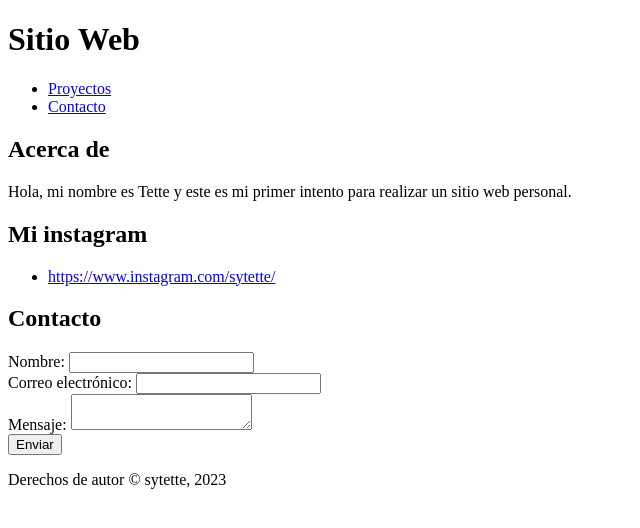
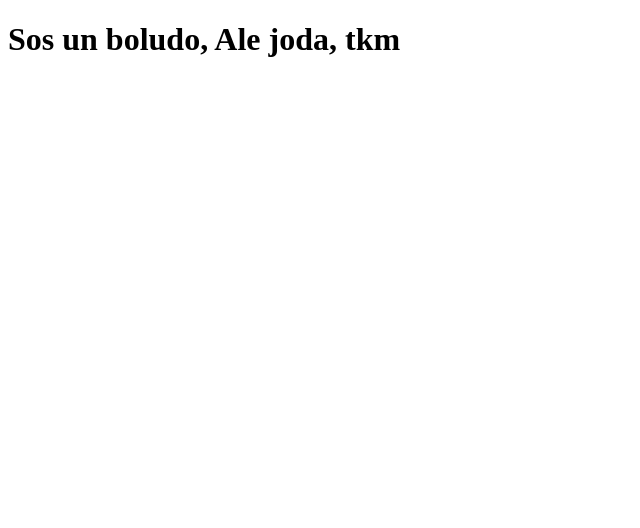
Before and after one commit to sytette/0128, a plain HTML site: page index.html in a window 1280 px wide. Shown: the whole page, without its empty margins (0-640 px from the left). Drawn offline with Linux system fonts and the light colour scheme.

Commit message:
Update index.html
Signed-off-by: sytette <131119137+sytette@users.noreply.github.com>

```diff
--- a/index.html
+++ b/index.html
@@ -1,51 +1,46 @@
 <!DOCTYPE html>
 <html>
   <head>
-    <title>Mi Sitio Web</title>
+    <title>Mi Página</title>
     <meta charset="UTF-8">
-    <meta name="description" content="Mi sitio web personal">
-    <meta name="keywords" content="sitio web, personal, HTML">
-    <meta name="author" content="Soy Tette">
+    <meta name="description" content="Mi página personal">
+    <meta name="keywords" content="HTML, página, personal">
+    <meta name="author" content="Tette">
   </head>
   <body>
-    <header>
-      <h1>Sitio Web</h1>
-      <nav>
-        <ul>
-          <li><a href="#proyectos">Proyectos</a></li>
-          <li><a href="#contacto">Contacto</a></li>
-        </ul>
-      </nav>
-    </header>
-    <main>
-      <section id="acerca-de">
-        <h2>Acerca de</h2>
-        <p>Hola, mi nombre es Tette y este es mi primer intento para realizar un sitio web personal.</p>
-      </section>
-      <section id="proyectos">
-        <h2>Mi instagram</h2>
-        <ul>
-          <li><a href="MI.html">
-https://www.instagram.com/sytette/
+    <h1>Sos un boludo, Ale
 
-	</a></li>
-        </ul>
-      </section>
-      <section id="contacto">
-        <h2>Contacto</h2>
-        <form>
-          <label for="nombre">Nombre:</label>
-          <input type="text" id="nombre" name="nombre"><br>
-          <label for="correo">Correo electrónico:</label>
-          <input type="email" id="correo" name="correo"><br>
-          <label for="mensaje">Mensaje:</label>
-          <textarea id="mensaje" name="mensaje"></textarea><br>
-          <button type="submit">Enviar</button>
-        </form>
-      </section>
-    </main>
-    <footer>
-      <p>Derechos de autor © sytette, 2023</p>
-    </footer>
+
+
+
+
+
+
+
+
+
+
+
+
+
+
+
+
+
+
+
+
+
+
+
+
+
+
+
+
+	  joda, tkm
+
+
+	  </h1>
   </body>
 </html>
```
